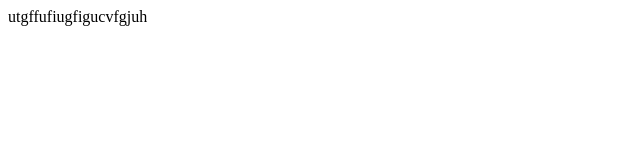
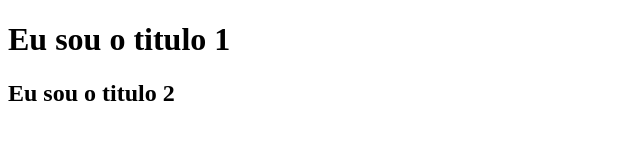
Before and after one commit to Viniciusvi/ceub-programacao-web, a plain HTML site: page index.html in a window 1280 px wide. Shown: the whole page, without its empty margins (0-640 px from the left). Drawn offline with Linux system fonts and the light colour scheme.

Commit message:
atualização

```diff
--- a/index.html
+++ b/index.html
@@ -6,6 +6,7 @@
     <title>Document</title>
 </head>
 <body>
-    utgffufiugfigucvfgjuh
+    <h1> Eu sou o titulo 1 </h1>
+    <h2> Eu sou o titulo 2 </h2>
 </body>
 </html>
```
